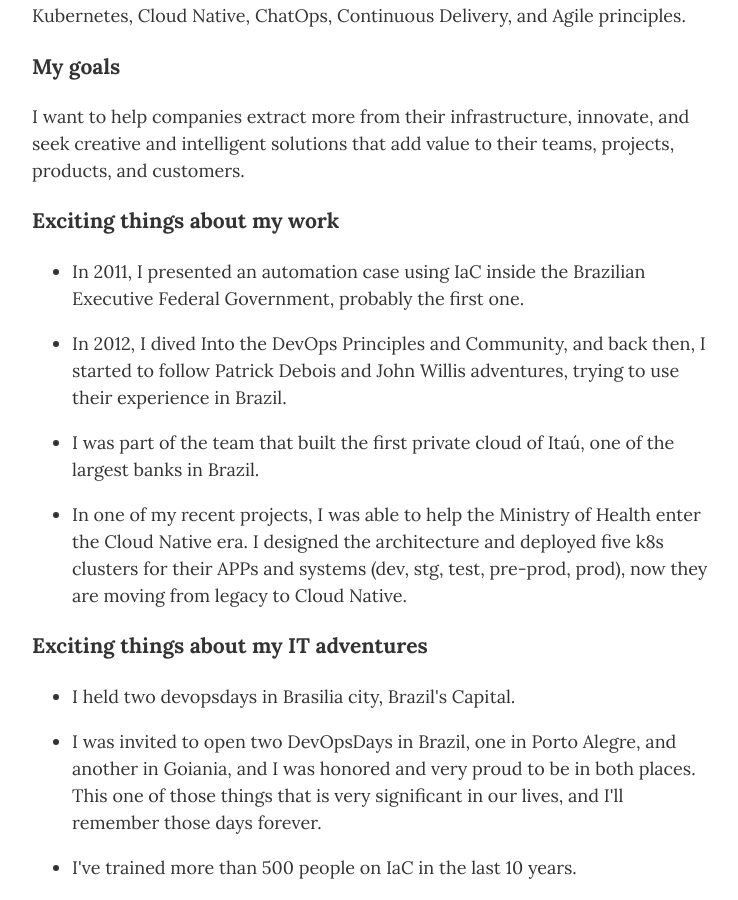
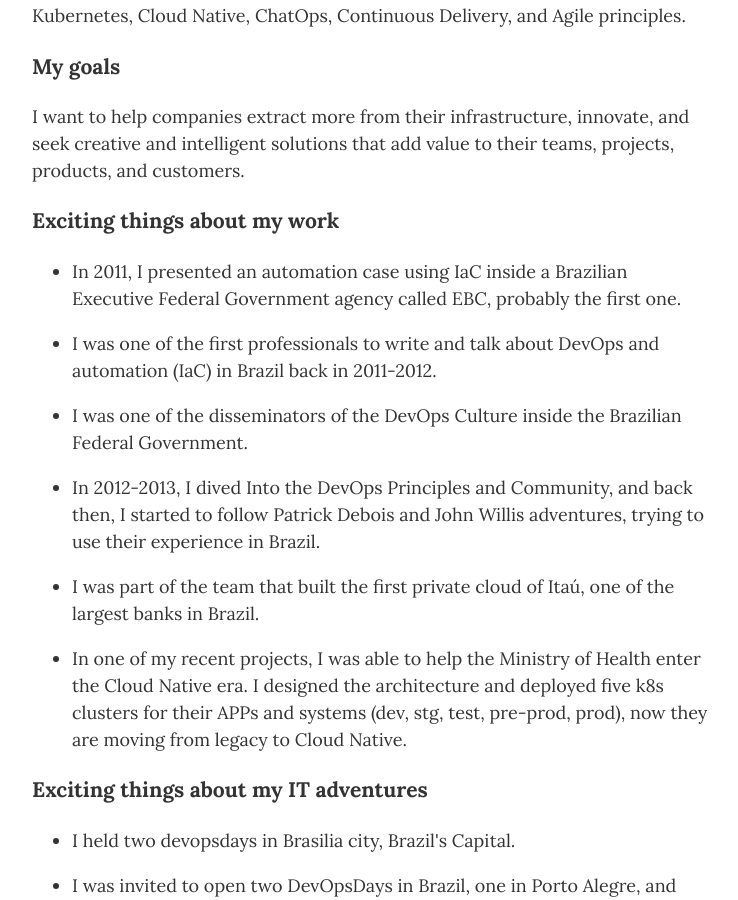
Before and after one commit to gutocarvalho/resume, a Jekyll site: the page built from index.html, in a window 1280 px wide and 900 px high, scrolled down 708 px. Shown: the whole window, without its empty margins (268-1006 px from the left). Built offline with Jekyll 4.4.1, drawn with Linux system fonts in a browser that asks for light colours.

Commit message:
Updated config.yaml

```diff
--- a/_config.yml
+++ b/_config.yml
@@ -35,15 +35,20 @@ resume_header_intro: "
 
 <ul>
 
-<li><p>In 2011, I presented an automation case using IaC inside the Brazilian Executive Federal Government, probably the first one.</p></li>
+<li><p>In 2011, I presented an automation case using IaC inside a Brazilian Executive Federal Government agency called EBC, probably the first one.</p></li>
 
-<li><p>In 2012, I dived Into the DevOps Principles and Community, and back then, I started to follow Patrick Debois and John Willis adventures, trying to use their experience in Brazil.</p></
+<li><p>I was one of the first professionals to write and talk about DevOps and automation (IaC) in Brazil back in 2011-2012.</p></
+li>
+
+<li><p>I was one of the disseminators of the DevOps Culture inside the Brazilian Federal Government.</p></
+li>
+
+<li><p>In 2012-2013, I dived Into the DevOps Principles and Community, and back then, I started to follow Patrick Debois and John Willis adventures, trying to use their experience in Brazil.</p></
 li>
 
 <li><p>I was part of the team that built the first private cloud of Itaú, one of the largest banks in Brazil. </p></li>
 
 <li><p>In one of my recent projects, I was able to help the Ministry of Health enter the Cloud Native era. I designed the architecture and deployed five k8s clusters for their APPs and systems (dev, stg, test, pre-prod, prod), now they are moving from legacy to Cloud Native.</p></li>
-
 
 </ul>
 
```
